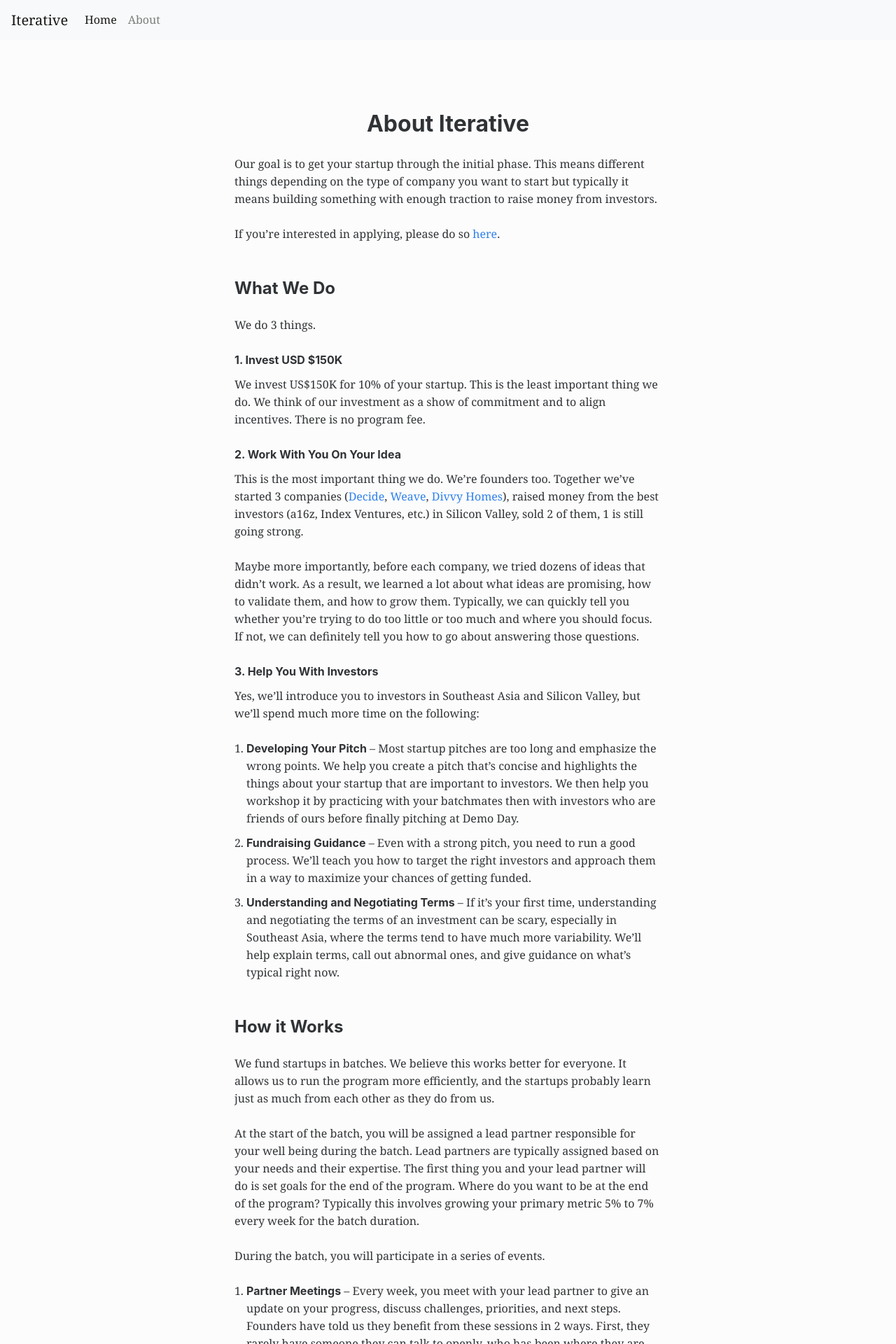
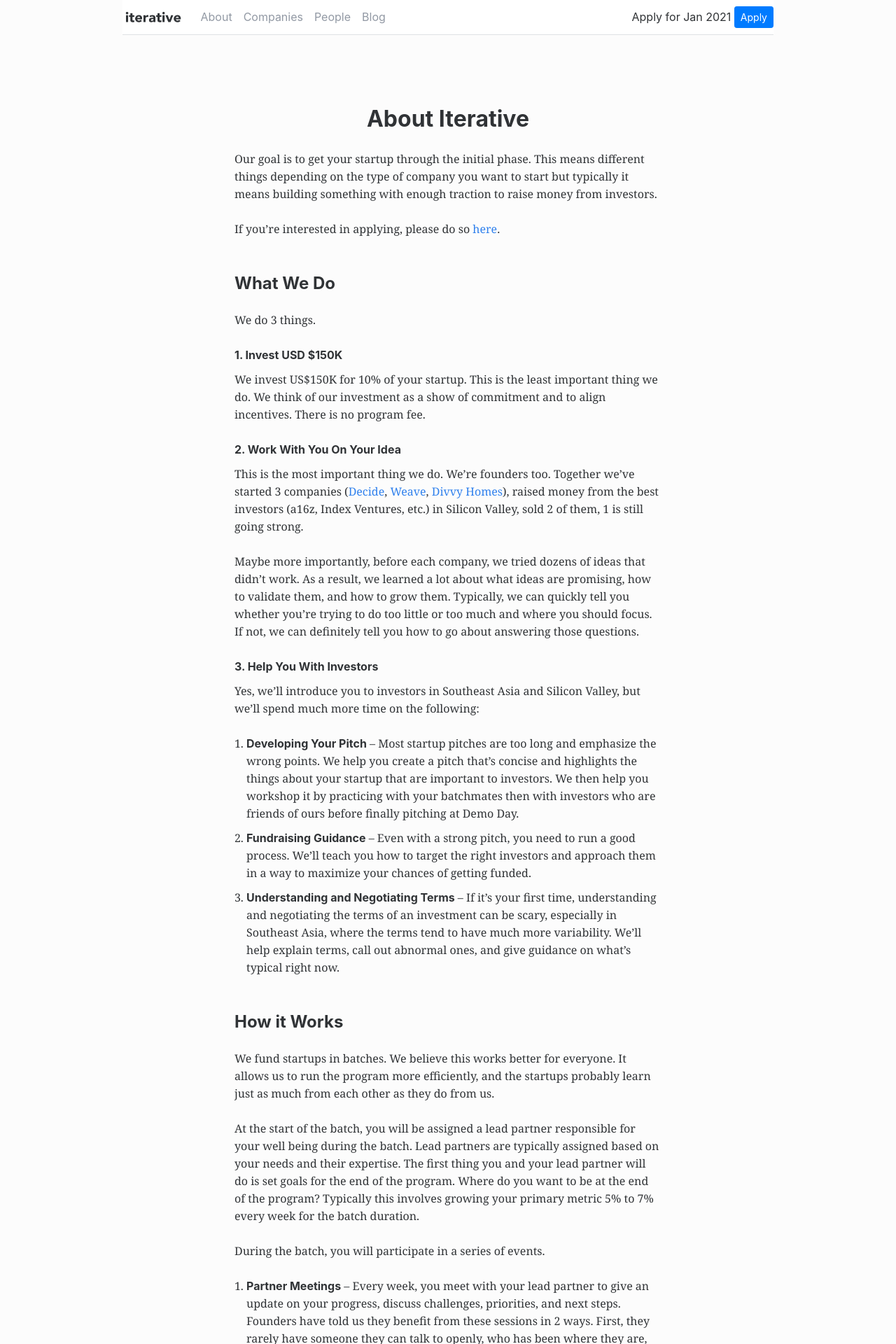
Before and after one commit to hsukenooi/iterative-website, a Jekyll site: the page built from about.md, in a window 1280 px wide. Shown: the top 1920 px of the page at 70% size. Built offline with Jekyll 4.4.1, drawn with Linux system fonts in a browser that asks for light colours.

Commit message:
Added header

```diff
--- a/_includes/header.html
+++ b/_includes/header.html
@@ -1,12 +1,22 @@
+<div class="container">
   <nav class="navbar navbar-expand-lg navbar-light bg-light">
-  <a class="navbar-brand" href="#">Iterative</a>
+    <a class="navbar-brand" href="/">
+      <img src="/assets/iterative-logo-nav.png" height="30">
+    </a>
     <button class="navbar-toggler" type="button" data-toggle="collapse" data-target="#navbarNavAltMarkup" aria-controls="navbarNavAltMarkup" aria-expanded="false" aria-label="Toggle navigation">
       <span class="navbar-toggler-icon"></span>
     </button>
     <div class="collapse navbar-collapse" id="navbarNavAltMarkup">
       <div class="navbar-nav">
-      <a class="nav-item nav-link active" href="/">Home</a>
         <a class="nav-item nav-link" href="/about.html">About</a>
+        <a class="nav-item nav-link" href="/about.html">Companies</a>
+        <a class="nav-item nav-link" href="/about.html">People</a>
+        <a class="nav-item nav-link" href="/about.html">Blog</a>
       </div>
     </div>
+    <div class="float-right">
+      <span id="apply-message">Apply for Jan 2021</span>
+      <a class="btn btn-primary btn-sm" href={{site.apply_url}}>Apply</a>
+    </div>
   </nav>
+</div>
--- a/_layouts/post.html
+++ b/_layouts/post.html
@@ -3,7 +3,7 @@ layout: default
 ---
 
 <div class="row justify-content-center">
-  <div class="col-8">
+  <div class="col-lg-8 col-md-12">
     <h1 class="text-center">{{page.title}}</h1>
     {{ content }}
   </div>
--- a/_layouts/static.html
+++ b/_layouts/static.html
@@ -3,7 +3,7 @@ layout: default
 ---
 
 <div class="row justify-content-center">
-  <div class="col-8">
+  <div class="col-lg-8 col-md-12">
     <h1 class="text-center">{{page.title}}</h1>
     {{ content }}
   </div>
--- a/css/screen.sass
+++ b/css/screen.sass
@@ -15,8 +15,10 @@ body
 a
   color: #2F80ED
 
+h1, h2, h3, h4, strong, .navbar
+  font-family: -apple-system, 'Helvetica Neue', sans-serif
+
 h1, h2, h3, h4, strong
-  font-family: -apple-system, 'Helvetica Neue', sans-serif
   font-weight: bold
 
 h1
@@ -50,3 +52,16 @@ footer
 
 .navbar
   margin-bottom: 100px
+  border-bottom: 1px solid #DFE1E4
+  padding: 0
+  height: 50px
+
+.bg-light
+  background-color: #fff !important
+
+.navbar-light .navbar-nav .nav-link
+  color: #9299A4
+
+#apply-message
+  position: relative
+  top: 1px
```
Also changed, not shown: assets/iterative-logo-nav.png (added). Lines whose indentation alone changed are shown as unchanged.
